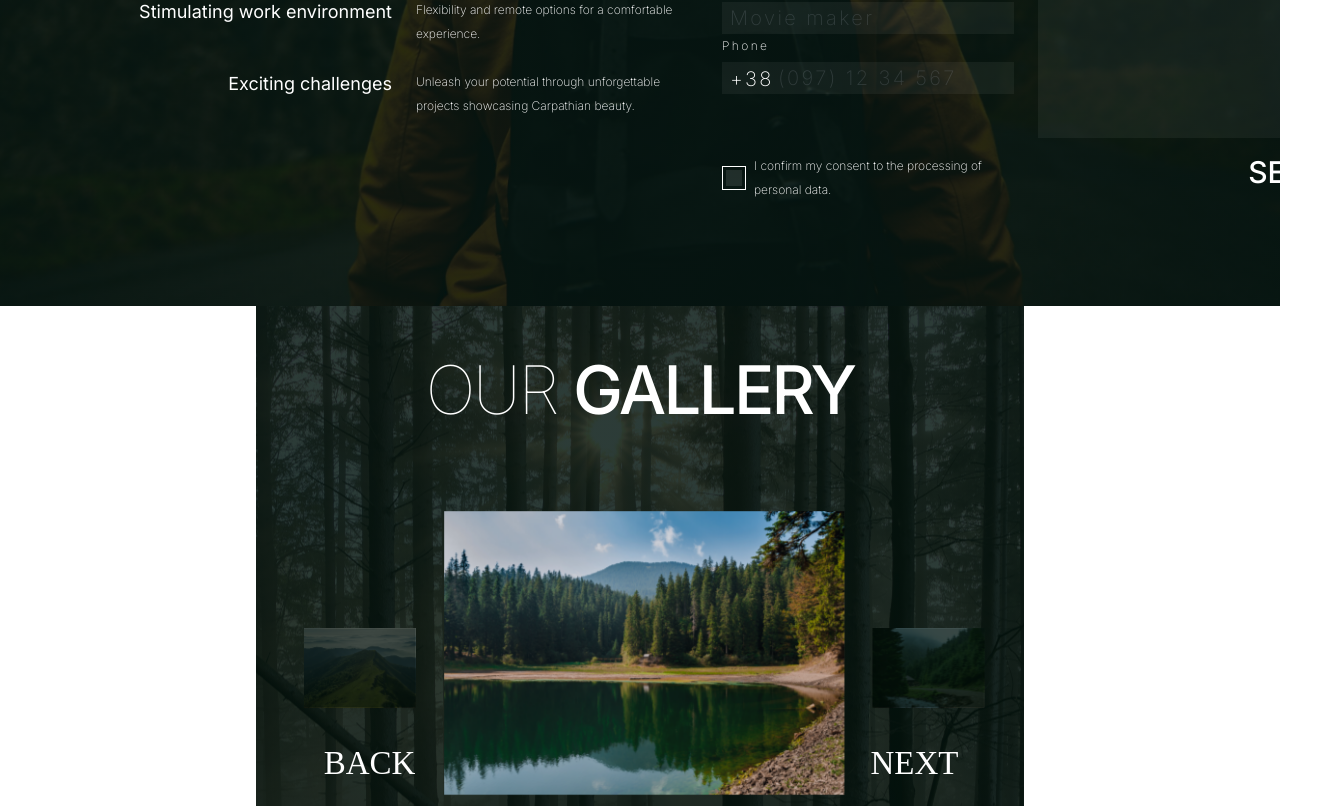
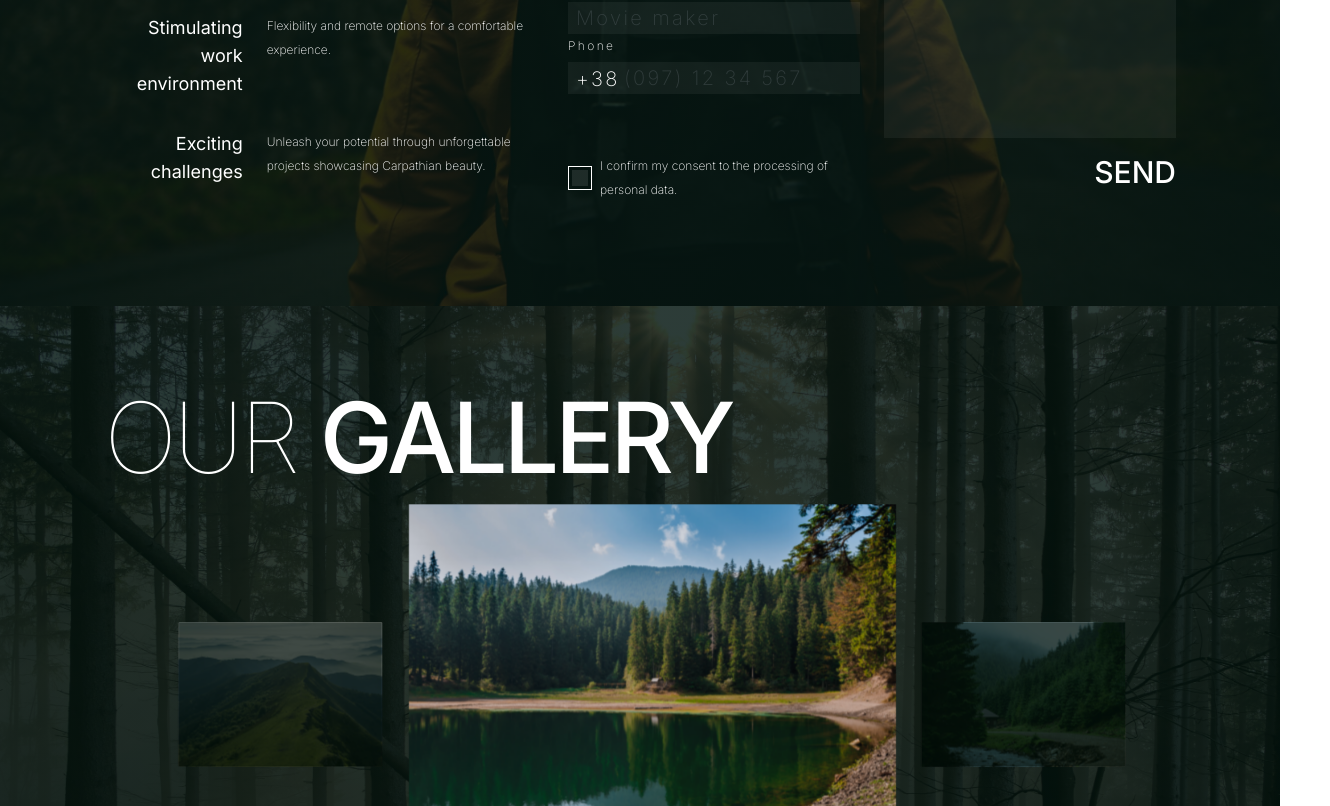
Before and after one commit to IrynaBondarenko7/carp-travel, a Next.js app: page / in a window 1280 px wide. Shown: the part 2974-3780 px from the top of the page, 1330 px wide, since content can reach past the window. Built offline with nearby package versions, Linux system fonts and the light colour scheme.

Commit message:
added gallery desk styles

```diff
--- a/src/app/globals.css
+++ b/src/app/globals.css
@@ -134,6 +134,13 @@ body.menu-open {
       ),
       url(../../public/images/gallery/tablet/bg-tab.png);
   }
+  @media screen and (min-width: 1200px) {
+    background-image: linear-gradient(
+        rgba(2, 15, 8, 0.75),
+        rgba(2, 15, 8, 0.75)
+      ),
+      url(../../public/images/gallery/desk/bg-desk.png);
+  }
 }
 .gallery-section,
 .contacts-section,
@@ -226,6 +233,13 @@ body.menu-open {
   transform: translate3d(0px, 0px, -100px) rotateX(0deg) rotateY(0) scale(1) !important;
   width: 121px !important;
   top: 120px !important;
+  @media screen and (min-width: 1200px) and (max-width: 1439px) {
+    width: 220px !important;
+  }
+
+  @media screen and (min-width: 1440px) {
+    width: 313px !important;
+  }
 }
 
 .gallary-slider .swiper-slide-next {
@@ -233,14 +247,29 @@ body.menu-open {
     scale(1) !important;
   width: 121px !important;
   top: 120px !important;
+  @media screen and (min-width: 1200px) and (max-width: 1439px) {
+    width: 220px !important;
+  }
+
+  @media screen and (min-width: 1440px) {
+    width: 313px !important;
+  }
 }
 
 .gallary-slider .swiper-slide-active {
   width: 415px !important;
   transform: translate3d(0px, 0px, -43.9815px) rotateX(0deg) rotateY(0deg)
     scale(1) !important;
+  @media screen and (min-width: 1200px) and (max-width: 1439px) {
+    width: 505px !important;
   }
 
+  @media screen and (min-width: 1440px) {
+    width: 606px !important;
+  }
+}
+
+@media screen and (max-width: 1279px) {
   .gallary-slider .swiper-button-prev:after {
     content: "BACK" !important;
     font-family: "__Inter_aaf875";
@@ -263,8 +292,65 @@ body.menu-open {
     line-height: normal !important;
     position: relative !important;
     top: 110px !important;
-  right: 66px !important;
+    right: 102px !important;
     color: #fff !important;
+  }
+}
+
+@media screen and (min-width: 1279px) and (max-width: 1439px) {
+  .gallary-slider .swiper-button-prev:after {
+    content: "BACK" !important;
+    font-family: "__Inter_aaf875";
+    font-size: 33px !important;
+    font-style: normal !important;
+    font-weight: 100 !important;
+    line-height: normal !important;
+    position: relative !important;
+    top: 155px !important;
+    left: 171px !important;
+    color: #fff !important;
+  }
+
+  .gallary-slider .swiper-button-next:after {
+    content: "NEXT" !important;
+    font-family: "__Inter_aaf875";
+    font-size: 33px !important;
+    font-style: normal !important;
+    font-weight: 100 !important;
+    line-height: normal !important;
+    position: relative !important;
+    top: 155px !important;
+    right: 154px !important;
+    color: #fff !important;
+  }
+}
+
+@media screen and (min-width: 1440px) {
+  .gallary-slider .swiper-button-prev:after {
+    content: "BACK" !important;
+    font-family: "__Inter_aaf875";
+    font-size: 33px !important;
+    font-style: normal !important;
+    font-weight: 100 !important;
+    line-height: normal !important;
+    position: relative !important;
+    color: #fff !important;
+    top: 195px !important;
+    left: 268px !important;
+  }
+
+  .gallary-slider .swiper-button-next:after {
+    content: "NEXT" !important;
+    font-family: "__Inter_aaf875";
+    font-size: 33px !important;
+    font-style: normal !important;
+    font-weight: 100 !important;
+    line-height: normal !important;
+    position: relative !important;
+    top: 195px !important;
+    right: 194px !important;
+    color: #fff !important;
+  }
 }
 
 .gallary-slider .swiper-slide-active .swiper-slide-shadow-left {
@@ -307,11 +393,25 @@ body.menu-open {
   );
 }
 
+.gallary-slider-wrap {
+  margin: 0 auto;
+  @media screen and (min-width: 768px) {
+    width: 768px;
+  }
+  @media screen and (min-width: 1280px) {
+    width: 1000px;
+  }
+
+  @media screen and (min-width: 1440px) {
+    width: 1235px;
+  }
+}
+
 .custom-left {
   left: 30px;
 }
 
-@media screen and (min-width: 1200px) {
+@media screen and (min-width: 1280px) {
   .services-slider .swiper-wrapper {
     width: 608px !important;
   }
@@ -322,7 +422,16 @@ body.menu-open {
 }
 
 .top-220 {
-  @media screen and (min-width: 1200px) {
+  @media screen and (min-width: 1280px) {
     top: 220px;
   }
 }
+
+@media screen and (min-width: 1280px) and (max-width: 1439px) {
+  .flex-one {
+    flex: 1;
+  }
+  .flex-two {
+    flex: 2;
+  }
+}
--- a/src/components/Career.tsx
+++ b/src/components/Career.tsx
@@ -22,12 +22,12 @@ export const Career = () => {
             <CarreerList />
           </div>
         </div>
-        <div className="md:flex md:px-8 md:gap-5 xl:p-0 xl:gap-6">
-          <div className="hidden md:block xl:pl-8">
+        <div className="md:flex md:px-8 md:gap-5 xl:p-0 xl:gap-6 xl:50%">
+          <div className="hidden md:block 2xl:pl-8">
             <CarreerList />
           </div>
           <div className="py-14 sm:px-5 smm:px-5 bg-center bg-cover career-section-bottom md:py-0 ">
-            <p className="text-sm font-extralight leading-5 w-180 text-left ml-auto md:ml-0 md:text-13 xl:absolute top-220 ">
+            <p className="text-sm font-extralight leading-5 w-180 text-left ml-auto md:ml-0 md:text-13 xl:absolute top-220 xl:text-lg xl:leading-6 xl:w-60">
               Don&#39;t miss your opportunity! Fill out the form right now and
               join our team!
             </p>
--- a/src/components/CarreerList.tsx
+++ b/src/components/CarreerList.tsx
@@ -1,12 +1,12 @@
 export const CarreerList = () => {
   return (
-    <ul className="pt-9 flex flex-col gap-4 items-start w-180 md:pt-0 md:w-225 xl:w-562 xl:gap-6">
+    <ul className="pt-9 flex flex-col gap-4 items-start w-180 md:pt-0 md:w-225 xl:w-100% 2xl:w-562 xl:gap-6">
       <li>
         <p className="leading-5 text-xs font-extralight text-right flex flex-col xl:flex-row xl:gap-6">
-          <span className="pb-2 text-sm font-normal md:text-base xl:text-lg xl:left-6 xl:w-64 ">
+          <span className="pb-2 text-sm font-normal md:text-base xl:text-lg xl:left-6 2xl:w-64 flex-one">
             Professional development
           </span>
-          <span className="xl:w-72 xl:text-left xl:leading-6">
+          <span className="2xl:w-72 xl:text-left xl:leading-6 flex-two">
             We offer growth opportunities and a creative environment to nurture
             your talents.
           </span>
@@ -14,30 +14,30 @@ export const CarreerList = () => {
       </li>
       <li>
         <p className="leading-5 text-xs font-extralight text-right flex flex-col xl:flex-row xl:gap-6">
-          <span className="pb-2 text-sm font-normal md:text-base xl:text-lg xl:left-6 flex flex-col xl:flex-row xl:w-64 xl:block">
+          <span className="pb-2 text-sm font-normal md:text-base xl:text-lg xl:left-6 flex flex-col xl:flex-row 2xl:w-64 xl:block flex-one">
             Teamwork
           </span>
-          <span className="xl:w-72 xl:text-left xl:leading-6">
+          <span className="2xl:w-72 xl:text-left xl:leading-6 flex-two">
             Join our close-knit family, where support and inspiration abound.
           </span>
         </p>
       </li>
       <li>
         <p className="leading-5 text-xs font-extralight text-right flex flex-col xl:flex-row xl:gap-6">
-          <span className="pb-2 text-sm font-normal md:text-base xl:text-lg xl:left-6 xl:w-64">
+          <span className="pb-2 text-sm font-normal md:text-base xl:text-lg xl:left-6 2xl:w-64 flex-one">
             Stimulating work environment
           </span>
-          <span className="xl:w-72 xl:text-left xl:leading-6">
+          <span className="2xl:w-72 xl:text-left xl:leading-6 flex-two">
             Flexibility and remote options for a comfortable experience.
           </span>
         </p>
       </li>
       <li>
         <p className="leading-5 text-xs font-extralight text-right flex flex-col xl:flex-row xl:gap-6">
-          <span className="pb-2 text-sm font-normal md:text-base xl:text-lg xl:left-6 xl:w-64">
+          <span className="pb-2 text-sm font-normal md:text-base xl:text-lg xl:left-6 2xl:w-64 flex-one">
             Exciting challenges
           </span>
-          <span className="xl:w-72 xl:text-left xl:leading-6">
+          <span className="2xl:w-72 xl:text-left xl:leading-6 flex-two">
             Unleash your potential through unforgettable projects showcasing
             Carpathian beauty.
           </span>
--- a/src/components/Gallery.tsx
+++ b/src/components/Gallery.tsx
@@ -6,10 +6,10 @@ import { GallerySlider } from "./GallarySlider";
 export const Gallery = () => {
   return (
     <section
-      className="gallery-section py-14 px-5 md:w-768 w-480 mx-auto h-full md:pb-12 sm:w-screen"
+      className="gallery-section py-14 px-5 md:w-768 w-480 mx-auto h-full md:pb-12 sm:w-screen xl:w-100% 2xl:w-1440 xl:p-104 overflow-x-hidden"
       id="gallery"
     >
-      <h2 className="text-white text-40 font-thin leading-56 tracking-1.6 mb-6 md:text-67 md:tracking-2.68 md:pb-16 md:text-center">
+      <h2 className="text-white text-40 font-thin leading-56 tracking-1.6 mb-6 md:text-67 md:tracking-2.68 md:pb-16 md:text-center xl:text-98 xl:tracking-3.92 xl:text-left xl:mb-8 xl:p-0">
         OUR <span className="font-medium ">GALLERY</span>
       </h2>
       <ul className="flex flex-col gap-6 items-center md:hidden">
@@ -21,7 +21,7 @@ export const Gallery = () => {
           );
         })}
       </ul>
-      <div className="hidden md:block">
+      <div className="hidden md:block gallary-slider-wrap">
         <GallerySlider />
       </div>
     </section>
```
Also changed, not shown: public/images/gallery/desk/bg-desk.png (added), public/images/gallery/tablet/1.png. Lines whose indentation alone changed are shown as unchanged.
